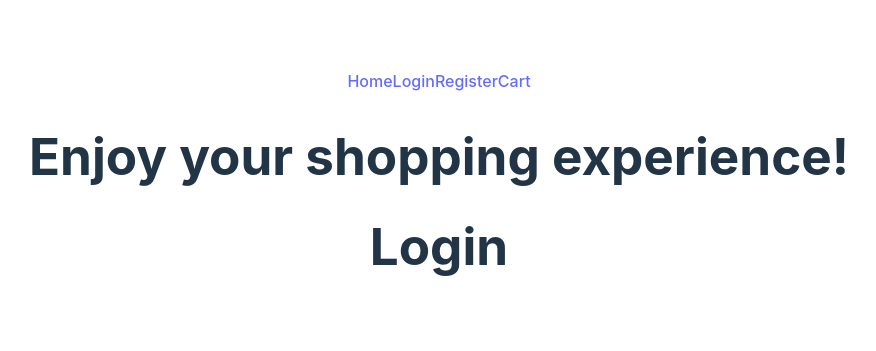
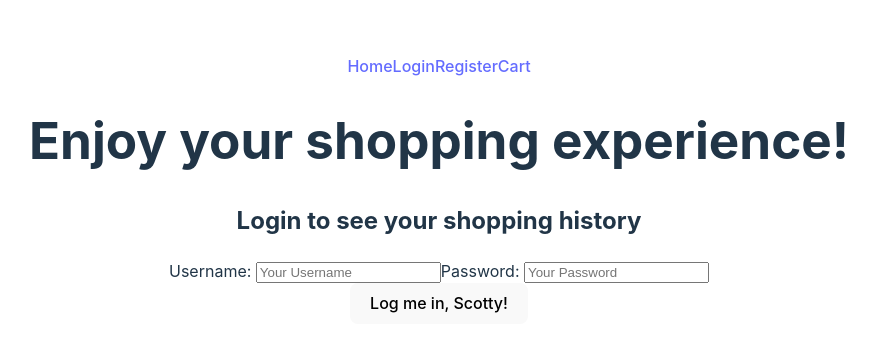
Before and after one commit to repomann/capstone, a React (Vite) app: page /login in a window 1280 px wide. Shown: the part 211-562 px from the top of the page, without its empty margins (201-1077 px from the left). Built offline with nearby package versions, Linux system fonts and the light colour scheme.

Commit message:
login component

```diff
--- a/src/Login.jsx
+++ b/src/Login.jsx
@@ -1,7 +1,54 @@
+import { useState } from 'react';
 
 
 export default function Login () {
+    const [successMessage, setSuccessMessage] = useState(null);
+    const [error, setError] = useState(null);
+    const [userName, setUserName] = useState(' ');
+    const [password, setPassword] = useState(' ');
+
+    const handleSubmit = async(e) => {
+        try {
+            const response = await fetch('https://fakestoreapi.com/auth/login',{
+                method:'POST',
+                body:JSON.stringify({
+                    username: "mor_2314",
+                    password: "83r5^_"
+                })
+            })
+                const results = await response.json()
+                // .then(res=>res.json())
+                // .then(json=>console.log(json))
+                setSuccessMessage(results.message);
+        } catch (error) {
+            setError(error.message);
+        }
+    }
+
     return (
-        <h1>Login</h1>
+        <div>
+        <h2>Login to see your shopping history</h2>
+        {successMessage && <p>{successMessage}</p>}
+        {error && <p>{error}</p>}
+
+        <form onSubmit={handleSubmit}>
+            <label>
+                Username:{" "}
+                <input type="text"
+                placeholder="Your Username"
+                onChange={(e) => setUserName(e.target.value)}/>
+            </label>
+            <label>
+                Password:{" "}
+                <input type="test"
+                placeholder="Your Password"
+                onChange={(e) => setPassword(e.target.value)}/>
+            </label>
+        </form>
+        {/* <button type='submit'>submit</button> */}
+
+        <button onClick={handleSubmit}>Log me in, Scotty!</button>
+        </div>
+
     )
 }
--- a/src/Register.jsx
+++ b/src/Register.jsx
@@ -64,7 +64,7 @@ export default function Register () {
                     value={password}
                     onChange={(e) => {setPassword(e.target.value);}} />
                 </label>
-                <button>Submit</button>
+                <button>Let the fun begin!</button>
             </form>
 
         </div>
```
